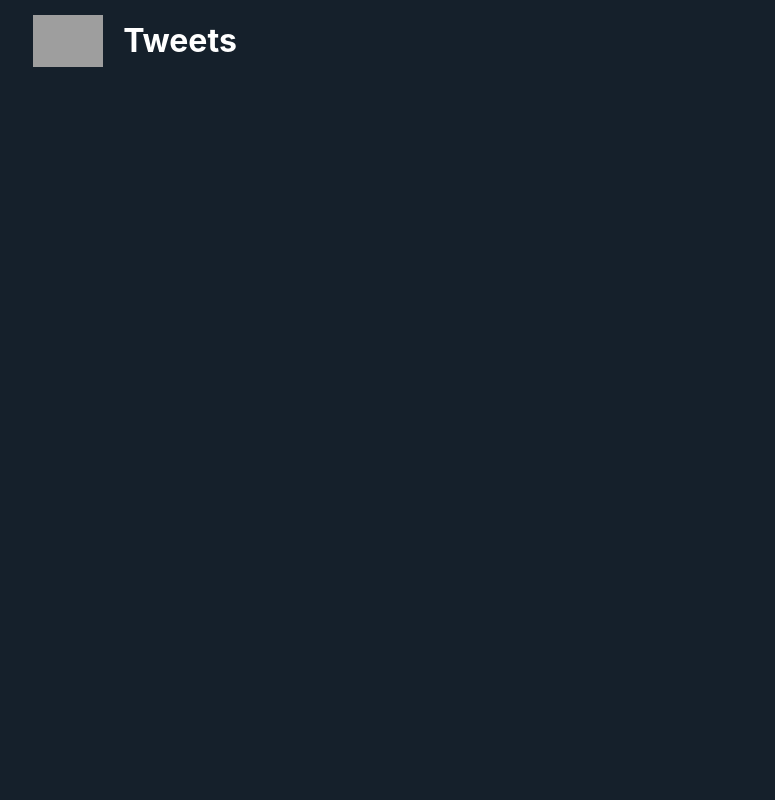
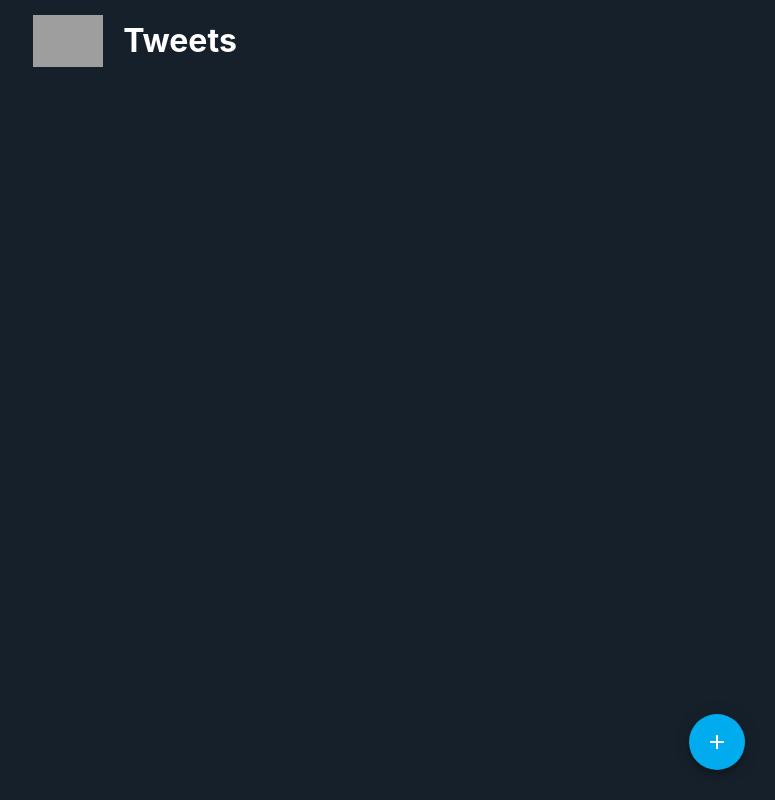
Before and after one commit to alexismansilla/tweets, a React (Create React App) app: page / in a window 1280 px wide. Shown: the whole page, without its empty margins (505-1280 px from the left). Built offline with nearby package versions, Linux system fonts and the light colour scheme; grey boxes are pictures that could not be loaded.

Commit message:
Add button for send tweet

```diff
--- a/src/App.js
+++ b/src/App.js
@@ -8,6 +8,7 @@
     <div className="App">
       <Container className="tweets" maxWidth={false}>
         <Header />
+        <SendTweet />
       </Container>
     </div>
   );
--- a/src/components/SendTweet/SendTweet.js
+++ b/src/components/SendTweet/SendTweet.js
@@ -1,7 +1,16 @@
 import React from 'react';
+import { Fab } from '@material-ui/core';
+import AddIcon from '@material-ui/icons/Add';
+import moment from 'moment';
 
 import "./SendTweet.scss";
 
 export default function SendTweet() {
-  return "Send Tweets"
+  return (
+    <div className="send-tweet">
+      <Fab className="send-tweet__open-modal" color="primary" aria-label="add">
+        <AddIcon />
+      </Fab>
+    </div>
+  )
 }
--- a/src/components/SendTweet/SendTweet.scss
+++ b/src/components/SendTweet/SendTweet.scss
@@ -0,0 +1,9 @@
+.send-tweet{
+  &__open-modal {
+    position: fixed !important;
+    right: 30px;
+    bottom: 30px;
+    background-color: #00acee !important;
+    z-index: 1;
+  }
+}
```
